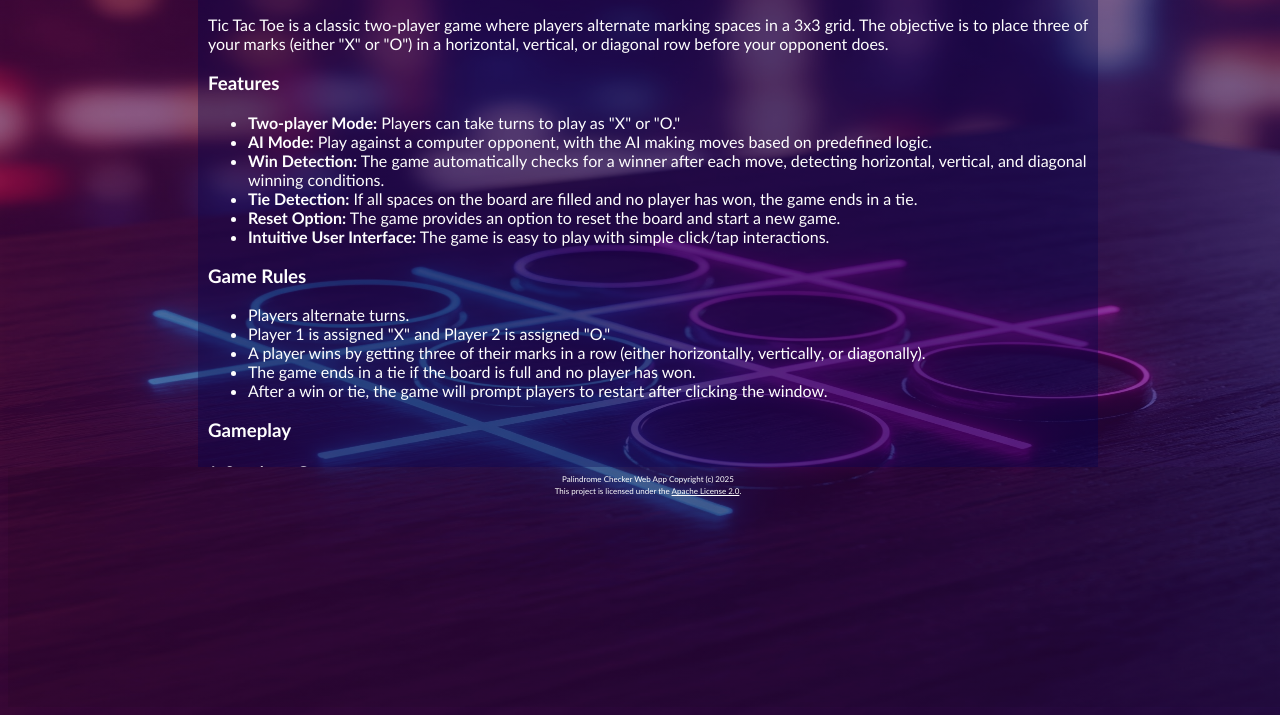
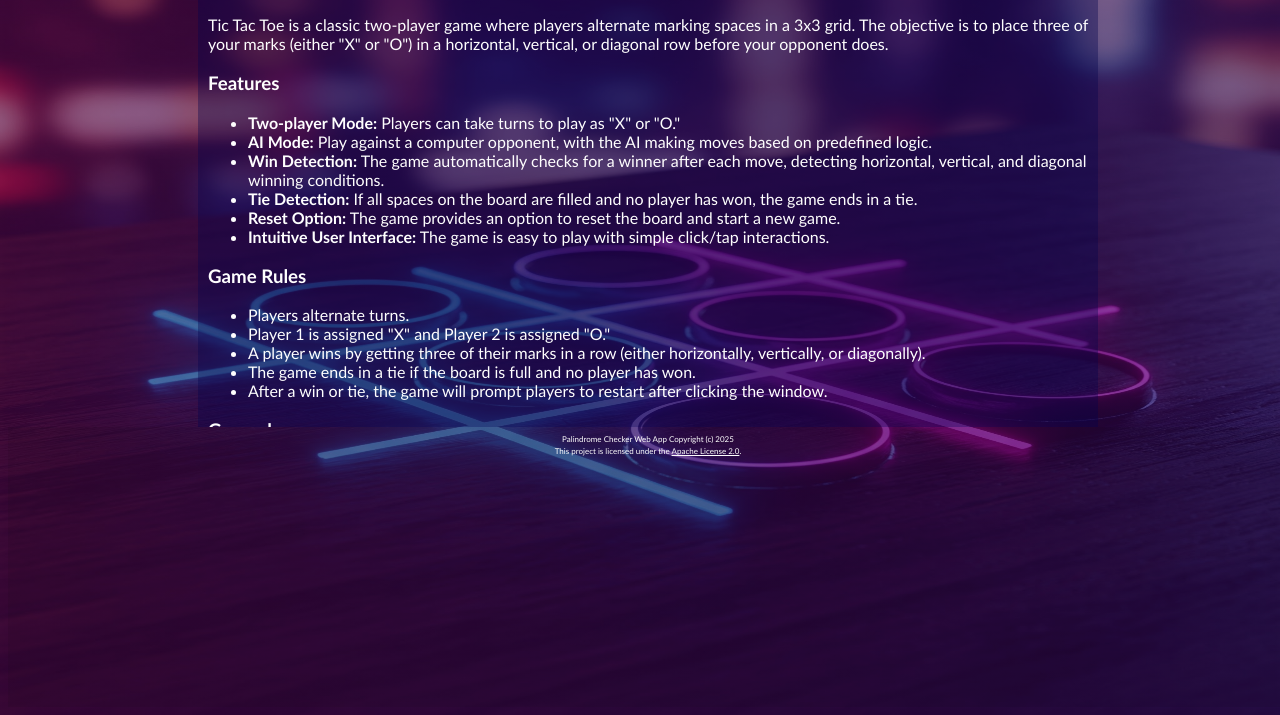
Before and after one commit to Root-Tester/Tic-Tac-Toe, a plain HTML site: page Game-Instructions.html in a window 1280 px wide. Shown: the part 101-816 px from the top of the page. Drawn offline with Linux system fonts and the light colour scheme.

Commit message:
Update Game_Instructions.css

```diff
--- a/Game_Instructions.css
+++ b/Game_Instructions.css
@@ -15,7 +15,7 @@
    body{
       display:flex;
       flex-direction:column;
-      justify-content:space-around;
+      justify-content:space-between;
       align-items:center;
       width:calc(100vw);
       height:calc(100vh);
@@ -47,7 +47,7 @@
 
   .footer{
      width:100%;
-     flex:calc(20vh);
+     flex:calc(30vh);
      line-height:0.5;
      font-size:0.5rem;
      margin:0px;
```
